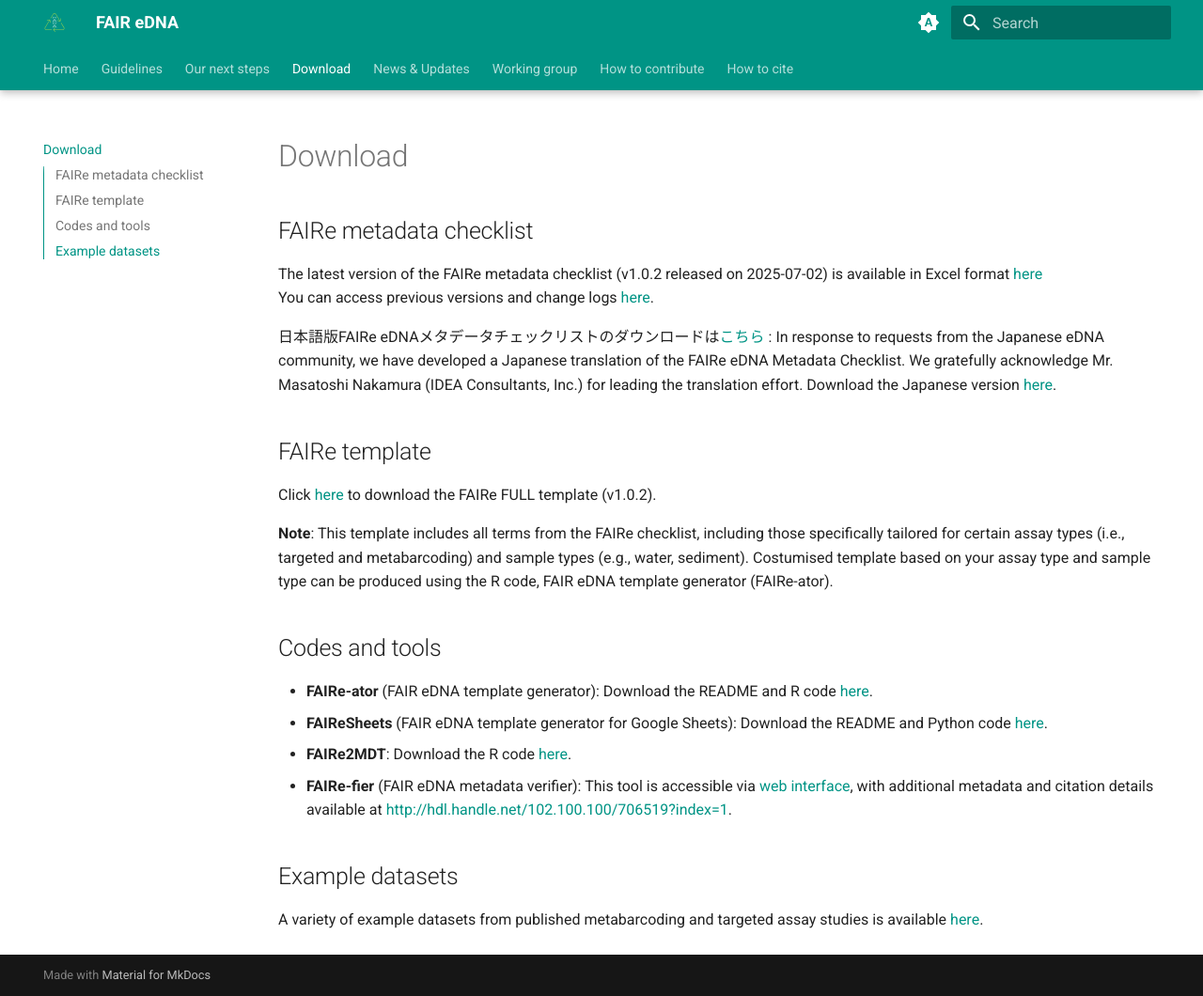
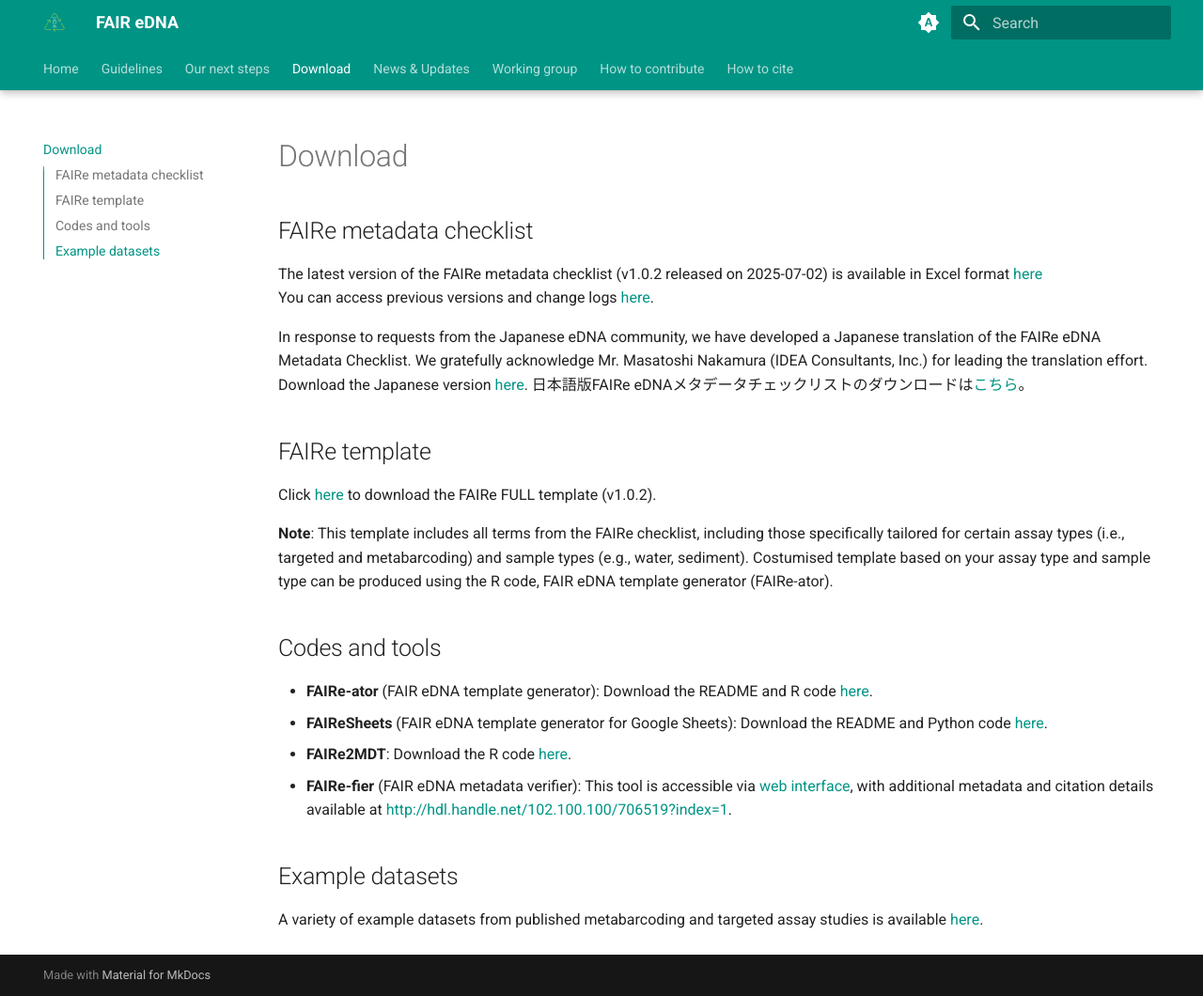
Before and after one commit to FAIR-eDNA/FAIR-eDNA.github.io, an MkDocs documentation site: the page built from docs/download.md, in a window 1280 px wide and 1060 px high. Shown: the whole window at 94% size. Built offline with MkDocs 1.6.1 and Material for MkDocs 9.7.7, drawn with Linux system fonts in a browser that asks for light colours.

```diff
--- a/docs/download.md
+++ b/docs/download.md
@@ -2,8 +2,7 @@
 The latest version of the FAIRe metadata checklist (v1.0.2 released on 2025-07-02) is available in Excel format [here](https://github.com/FAIR-eDNA/FAIRe_checklist/blob/main/FAIRe_checklist_v1.0.2.xlsx)
 You can access previous versions and change logs [here](https://github.com/FAIR-eDNA/FAIRe_checklist/tree/main).
 
-日本語版FAIRe eDNAメタデータチェックリストのダウンロードは[こちら](https://github.com/FAIR-eDNA/FAIRe_checklist/blob/main/FAIRe_checklist_v1.0.2_JP.xlsx) : In response to requests from the Japanese eDNA community, we have developed a Japanese translation of the FAIRe eDNA Metadata Checklist. We gratefully acknowledge Mr. Masatoshi Nakamura (IDEA Consultants, Inc.) for leading the translation effort. Download the Japanese version [here](https://github.com/FAIR-eDNA/FAIRe_checklist/blob/main/FAIRe_checklist_v1.0.2_JP.xlsx).
-
+In response to requests from the Japanese eDNA community, we have developed a Japanese translation of the FAIRe eDNA Metadata Checklist. We gratefully acknowledge Mr. Masatoshi Nakamura (IDEA Consultants, Inc.) for leading the translation effort. Download the Japanese version [here](https://github.com/FAIR-eDNA/FAIRe_checklist/blob/main/FAIRe_checklist_v1.0.2_JP.xlsx). 日本語版FAIRe eDNAメタデータチェックリストのダウンロードは[こちら](https://github.com/FAIR-eDNA/FAIRe_checklist/blob/main/FAIRe_checklist_v1.0.2_JP.xlsx)。
 
 ## FAIRe template
 Click [here](https://github.com/FAIR-eDNA/FAIRe_checklist/blob/main/FAIRe_checklist_v1.0.2_FULLtemplate.xlsx) to download the FAIRe FULL template (v1.0.2).
```
